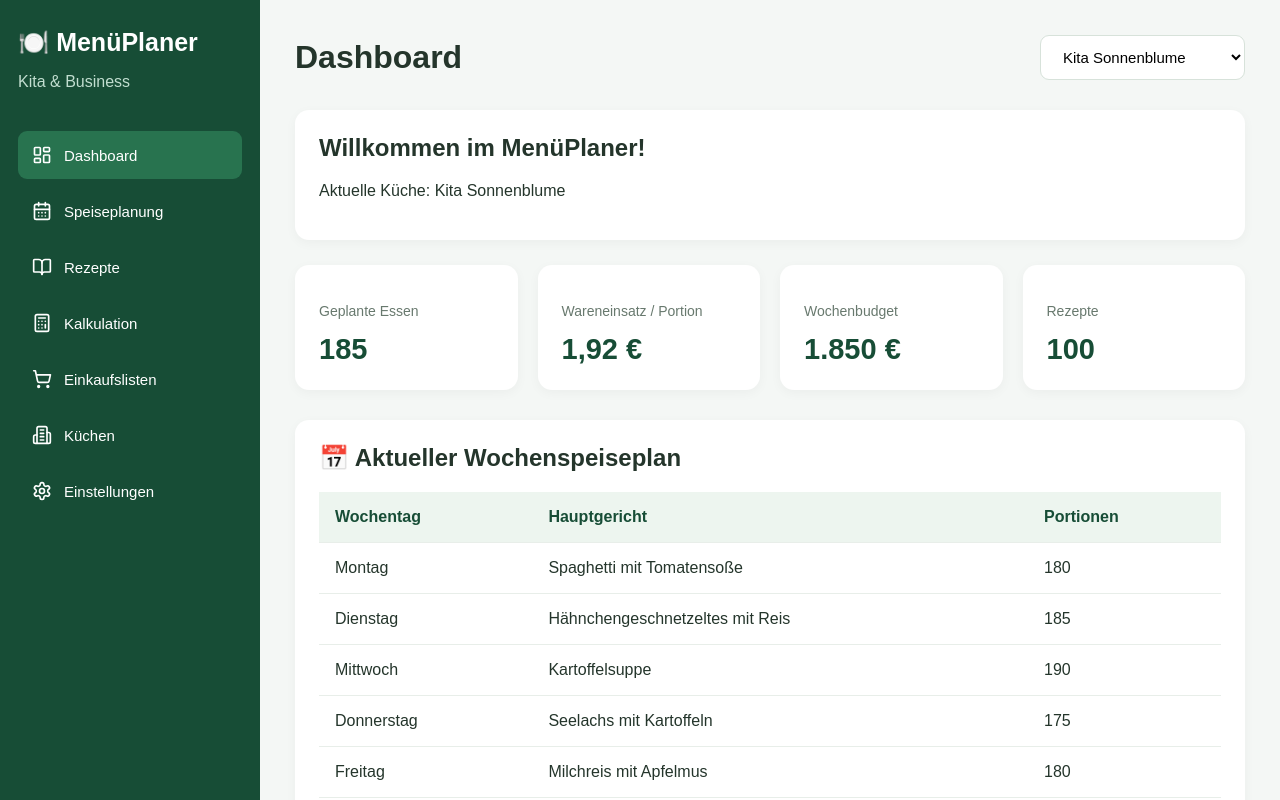
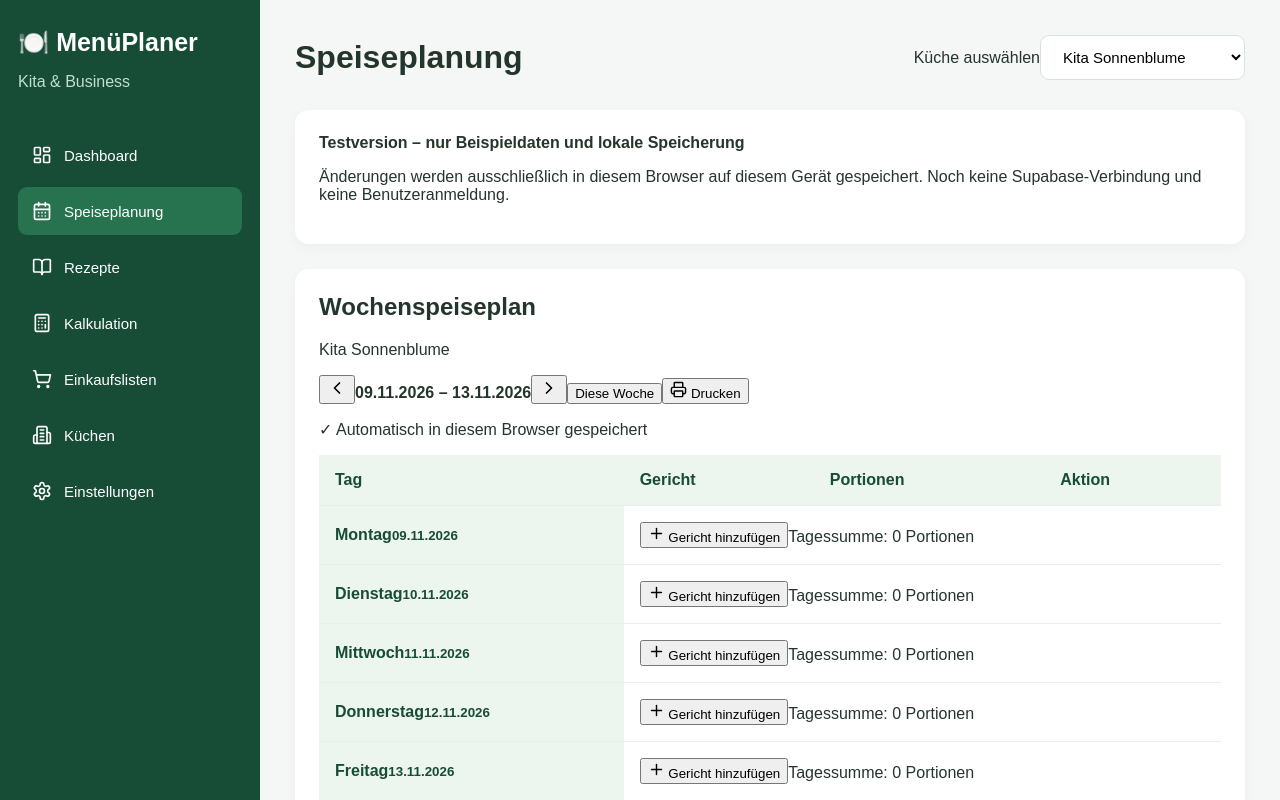
Before and after one commit to reitclub-lochau/Men-planer, a React (Vite) app: page / in a window 1280 px wide. Shown: the top 800 px of the page. Built offline with nearby package versions, Linux system fonts and the light colour scheme.

Commit message:
Add files via upload

```diff
--- a/src/App.jsx
+++ b/src/App.jsx
@@ -1,51 +1,92 @@
-import React, { useState } from 'react';
-import {
-  LayoutDashboard,
-  CalendarDays,
-  BookOpen,
-  Calculator,
-  ShoppingCart,
-  Building2,
-  Settings
-} from 'lucide-react';
+import React, { useEffect, useMemo, useState } from 'react';
+import { LayoutDashboard, CalendarDays, BookOpen, Calculator, ShoppingCart, Building2, Settings, Plus, Trash2, Printer, ChevronLeft, ChevronRight } from 'lucide-react';
+
+const KITCHENS = ['Kita Sonnenblume', 'Firmenkantine Leipzig'];
+const DAYS = ['Montag', 'Dienstag', 'Mittwoch', 'Donnerstag', 'Freitag'];
+const NAV = [
+  ['Dashboard', LayoutDashboard], ['Speiseplanung', CalendarDays], ['Rezepte', BookOpen],
+  ['Kalkulation', Calculator], ['Einkaufslisten', ShoppingCart], ['Küchen', Building2], ['Einstellungen', Settings]
+];
+const STORAGE_KEY = 'menueplaner-demo-v1';
+
+function mondayOf(date) {
+  const d = new Date(date.getFullYear(), date.getMonth(), date.getDate());
+  d.setDate(d.getDate() - ((d.getDay() + 6) % 7));
+  return d;
+}
+function isoDate(date) {
+  const y = date.getFullYear();
+  const m = String(date.getMonth() + 1).padStart(2, '0');
+  const d = String(date.getDate()).padStart(2, '0');
+  return `${y}-${m}-${d}`;
+}
+function addDays(date, count) {
+  const result = new Date(date);
+  result.setDate(result.getDate() + count);
+  return result;
+}
+function displayDate(date) {
+  return date.toLocaleDateString('de-DE', { day: '2-digit', month: '2-digit', year: 'numeric' });
+}
+function loadPlans() {
+  try {
+    const value = JSON.parse(localStorage.getItem(STORAGE_KEY) || '{}');
+    return value && typeof value === 'object' && !Array.isArray(value) ? value : {};
+  } catch { return {}; }
+}
+function makeId() {
+  return globalThis.crypto?.randomUUID?.() || `${Date.now()}-${Math.random().toString(36).slice(2)}`;
+}
 
 export default function App() {
-  const [activePage, setActivePage] = useState('Dashboard');
-  const [kitchen, setKitchen] = useState('Kita Sonnenblume');
+  const [page, setPage] = useState('Speiseplanung');
+  const [kitchen, setKitchen] = useState(KITCHENS[0]);
+  const [weekStart, setWeekStart] = useState(() => mondayOf(new Date()));
+  const [plans, setPlans] = useState(loadPlans);
+  const [saved, setSaved] = useState(true);
+  const weekKey = isoDate(weekStart);
+  const planKey = `${kitchen}::${weekKey}`;
+  const rows = useMemo(() => Array.isArray(plans[planKey]) ? plans[planKey] : [], [plans, planKey]);
+  const total = rows.reduce((sum, row) => sum + (Number(row.portions) || 0), 0);
 
-  const menu = [
-    { name: 'Dashboard', icon: LayoutDashboard },
-    { name: 'Speiseplanung', icon: CalendarDays },
-    { name: 'Rezepte', icon: BookOpen },
-    { name: 'Kalkulation', icon: Calculator },
-    { name: 'Einkaufslisten', icon: ShoppingCart },
-    { name: 'Küchen', icon: Building2 },
-    { name: 'Einstellungen', icon: Settings }
-  ];
+  useEffect(() => {
+    try {
+      localStorage.setItem(STORAGE_KEY, JSON.stringify(plans));
+      setSaved(true);
+    } catch {
+      setSaved(false);
+    }
+  }, [plans]);
 
-  const meals = [
-    ['Montag', 'Spaghetti mit Tomatensoße', 180],
-    ['Dienstag', 'Hähnchengeschnetzeltes mit Reis', 185],
-    ['Mittwoch', 'Kartoffelsuppe', 190],
-    ['Donnerstag', 'Seelachs mit Kartoffeln', 175],
-    ['Freitag', 'Milchreis mit Apfelmus', 180]
-  ];
+  function changeRows(update) {
+    setPlans(prev => {
+      const current = Array.isArray(prev[planKey]) ? prev[planKey] : [];
+      return { ...prev, [planKey]: update(current) };
+    });
+  }
+  function addMeal(day) {
+    changeRows(current => [...current, { id: makeId(), day, name: '', portions: 0 }]);
+  }
+  function editMeal(id, field, value) {
+    changeRows(current => current.map(row => row.id === id ? { ...row, [field]: value } : row));
+  }
+  function removeMeal(id) {
+    if (window.confirm('Dieses Gericht wirklich entfernen?')) {
+      changeRows(current => current.filter(row => row.id !== id));
+    }
+  }
+  function moveWeek(delta) { setWeekStart(prev => addDays(prev, delta * 7)); }
+  function printPlan() { window.print(); }
 
   return (
     <div className="app">
       <aside className="sidebar">
         <h2>🍽️ MenüPlaner</h2>
-        <p>Kita & Business</p>
-
-        <nav>
-          {menu.map(({ name, icon: Icon }) => (
-            <button
-              key={name}
-              className={activePage === name ? 'active' : ''}
-              onClick={() => setActivePage(name)}
-            >
-              <Icon size={20} />
-              {name}
+        <p>Kita &amp; Business</p>
+        <nav aria-label="Hauptnavigation">
+          {NAV.map(([name, Icon]) => (
+            <button key={name} className={page === name ? 'active' : ''} onClick={() => setPage(name)}>
+              <Icon size={20} /> {name}
             </button>
           ))}
         </nav>
@@ -53,67 +94,85 @@ export default function App() {
 
       <main className="main">
         <header className="header">
-          <h1>{activePage}</h1>
-
-          <select
-            value={kitchen}
-            onChange={(e) => setKitchen(e.target.value)}
-          >
-            <option>Kita Sonnenblume</option>
-            <option>Firmenkantine Leipzig</option>
+          <h1>{page}</h1>
+          <label>
+            <span className="sr-only">Küche auswählen</span>
+            <select value={kitchen} onChange={e => setKitchen(e.target.value)}>
+              {KITCHENS.map(name => <option key={name}>{name}</option>)}
             </select>
+          </label>
         </header>
 
-        <section className="welcome">
-          <h2>Willkommen im MenüPlaner!</h2>
-          <p>Aktuelle Küche: {kitchen}</p>
-        </section>
-
-        <section className="stats">
-          <div className="card">
-            <h3>Geplante Essen</h3>
-            <strong>185</strong>
+        <div className="welcome">
+          <strong>Testversion – nur Beispieldaten und lokale Speicherung</strong>
+          <p>Änderungen werden ausschließlich in diesem Browser auf diesem Gerät gespeichert. Noch keine Supabase-Verbindung und keine Benutzeranmeldung.</p>
         </div>
 
-          <div className="card">
-            <h3>Wareneinsatz / Portion</h3>
-            <strong>1,92 €</strong>
+        {page === 'Dashboard' && (
+          <>
+            <section className="stats">
+              <div className="card"><h3>Aktuelle Küche</h3><strong>{kitchen}</strong></div>
+              <div className="card"><h3>Gerichte diese Woche</h3><strong>{rows.length}</strong></div>
+              <div className="card"><h3>Geplante Portionen (Woche)</h3><strong>{total}</strong></div>
+              <div className="card"><h3>Speicherung</h3><strong>{saved ? 'Lokal' : 'Fehler'}</strong></div>
+            </section>
+            <section className="meal-plan"><h2>Aktueller Wochenplan</h2><p>{displayDate(weekStart)} – {displayDate(addDays(weekStart, 4))}</p>
+              <button className="primary" onClick={() => setPage('Speiseplanung')}>Speiseplan bearbeiten</button>
+            </section>
+          </>
+        )}
+
+        {page === 'Speiseplanung' && (
+          <section className="meal-plan">
+            <div className="plan-toolbar">
+              <div><h2>Wochenspeiseplan</h2><p>{kitchen}</p></div>
+              <div className="week-controls">
+                <button onClick={() => moveWeek(-1)} aria-label="Vorherige Woche"><ChevronLeft size={20}/></button>
+                <strong>{displayDate(weekStart)} – {displayDate(addDays(weekStart, 4))}</strong>
+                <button onClick={() => moveWeek(1)} aria-label="Nächste Woche"><ChevronRight size={20}/></button>
+                <button onClick={() => setWeekStart(mondayOf(new Date()))}>Diese Woche</button>
+                <button className="primary" onClick={printPlan}><Printer size={17}/> Drucken</button>
               </div>
-
-          <div className="card">
-            <h3>Wochenbudget</h3>
-            <strong>1.850 €</strong>
             </div>
-
-          <div className="card">
-            <h3>Rezepte</h3>
-            <strong>100</strong>
-          </div>
-        </section>
-
-        <section className="meal-plan">
-          <h2>📅 Aktueller Wochenspeiseplan</h2>
-
-          <table>
-            <thead>
-              <tr>
-                <th>Wochentag</th>
-                <th>Hauptgericht</th>
-                <th>Portionen</th>
-              </tr>
-            </thead>
-
+            <p className="save-status" role="status">{saved ? '✓ Automatisch in diesem Browser gespeichert' : '⚠ Speichern fehlgeschlagen – Browserspeicher prüfen'}</p>
+            <div className="table-scroll">
+              <table className="planning-table">
+                <thead><tr><th>Tag</th><th>Gericht</th><th>Portionen</th><th>Aktion</th></tr></thead>
                 <tbody>
-              {meals.map(([day, meal, portions]) => (
-                <tr key={day}>
-                  <td>{day}</td>
-                  <td>{meal}</td>
-                  <td>{portions}</td>
+                  {DAYS.map((day, index) => {
+                    const dayRows = rows.filter(row => row.day === day);
+                    const dayTotal = dayRows.reduce((sum, row) => sum + (Number(row.portions) || 0), 0);
+                    return (
+                      <React.Fragment key={day}>
+                        {dayRows.map((row, rowIndex) => (
+                          <tr key={row.id}>
+                            {rowIndex === 0 && <th scope="row" rowSpan={dayRows.length + 1} className="day-cell">{day}<small>{displayDate(addDays(weekStart, index))}</small></th>}
+                            <td><input aria-label={`Gericht ${day}`} value={row.name} placeholder="Gericht eingeben" maxLength={150} onChange={e => editMeal(row.id, 'name', e.target.value)} /></td>
+                            <td><input aria-label={`Portionen ${day}`} type="number" min="0" max="500" step="1" value={row.portions} onChange={e => {
+                              const n = Number(e.target.value);
+                              if (e.target.value === '' || (Number.isInteger(n) && n >= 0 && n <= 500)) editMeal(row.id, 'portions', e.target.value === '' ? '' : n);
+                            }} /></td>
+                            <td><button className="danger" aria-label="Gericht löschen" onClick={() => removeMeal(row.id)}><Trash2 size={18}/></button></td>
                           </tr>
                         ))}
+                        <tr className="add-row">
+                          {dayRows.length === 0 && <th scope="row" className="day-cell">{day}<small>{displayDate(addDays(weekStart, index))}</small></th>}
+                          <td colSpan={3}><button onClick={() => addMeal(day)}><Plus size={17}/> Gericht hinzufügen</button><span className="day-total">Tagessumme: {dayTotal} Portionen</span>{dayTotal > 500 && <span className="warning">Über 500 Portionen!</span>}</td>
+                        </tr>
+                      </React.Fragment>
+                    );
+                  })}
                 </tbody>
               </table>
+            </div>
+            <p className="summary">Gesamt für diese Woche: <strong>{total} Portionen</strong> in {rows.length} Gerichten</p>
+            <p className="footnote">Hinweis: Die Grenze von 500 Portionen gilt pro Tag. Die Planung zeigt bei Überschreitung eine Warnung. Die Daten sind nur auf diesem Gerät verfügbar.</p>
           </section>
+        )}
+
+        {!['Dashboard', 'Speiseplanung'].includes(page) && (
+          <section className="meal-plan"><h2>{page}</h2><p>Dieser Bereich wird in einer späteren Version umgesetzt. Die Speiseplanung kannst du bereits ausprobieren.</p><button className="primary" onClick={() => setPage('Speiseplanung')}>Zur Speiseplanung</button></section>
+        )}
       </main>
     </div>
   );
```
Lines whose indentation alone changed are shown as unchanged.
